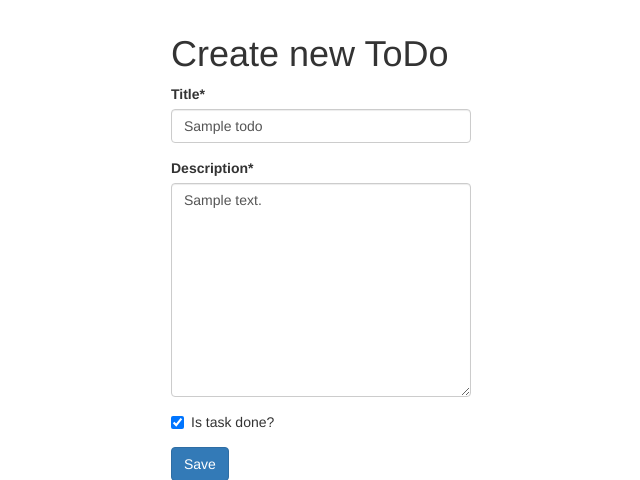
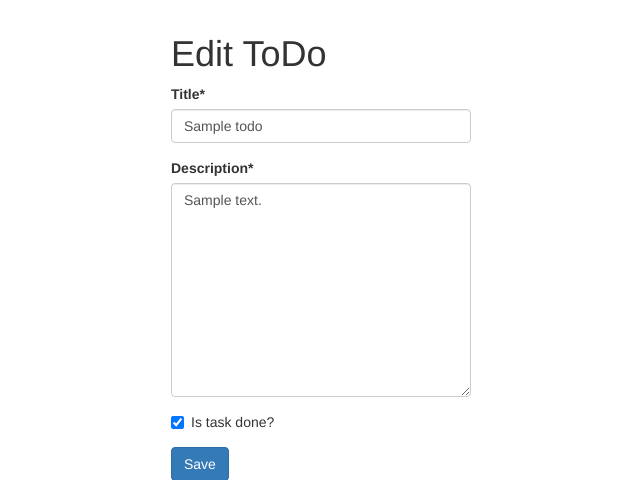
Before and after one commit to theghost7771/todolist, a Django app: page /todo/1/edit in a window 1280 px wide. Shown: the part 51-531 px from the top of the page, without its empty margins (319-959 px from the left). Run offline with Django 3.2, Linux system fonts and the light colour scheme; a user stored in the database is signed in; tables that the repository leaves empty hold one stand-in row (values such as "Sample post"); some libraries are stand-ins or nearby versions.

Commit message:
form html improvments, remove detailed view, and get_absolute_url

```diff
--- /dev/null
+++ b/todolist/templates/todo/edit.html
@@ -0,0 +1,12 @@
+{% extends "registration/base.html" %}
+{% load i18n crispy_forms_tags %}
+
+{% block title %}{% trans "Edit Todo" %} {{ todo }}{% endblock %}
+
+{% block inner %}
+
+<h1>{% trans "Edit ToDo" %}</h1>
+
+{% include "utils/base_form.html" %}
+
+{% endblock %}
--- a/todolist/templates/todo/list.html
+++ b/todolist/templates/todo/list.html
@@ -17,8 +17,8 @@
             {% for todo in todo_items %}
               <span class="list-group-item{% if todo.is_done %} disabled{% endif %}">
                 <small class='pull-right'>{% trans "Created by" %} {{ todo.owner }} {% trans "on" %} {{ todo.created|date }}</small>
-                <h4 class="list-group-item-heading"><a href="{{ todo.get_absolute_url  }}">{{ todo }}</a></h4>
-                <span class="list-group-item-text description">{{ todo.description|truncatewords:100 }}</span>
+                <h4 class="list-group-item-heading">{{ todo }}</h4>
+                <span class="list-group-item-text description">{{ todo.description }}</span>
                 <hr />
                 {% if todo.is_done %}
                     <p>{% trans "Done by:" %} {{ todo.done_by|default:todo.owner }}</p>
--- a/todolist/templates/todo/todo_form.html
+++ b/todolist/templates/utils/base_form.html
@@ -1,13 +1,4 @@
-{% extends "registration/base.html" %}
 {% load i18n crispy_forms_tags %}
-
-{% block title %}{% trans "Create new ToDo" %}{% endblock %}
-
-{% block inner %}
-
-<h1>{% trans "Create new ToDo" %}</h1>
-
-
 <form method="POST" action="">
   {% csrf_token %}
   {{ form|crispy }}
@@ -19,5 +10,3 @@
       {% endif %}
   </button>
 </form>
-
-{% endblock %}
--- a/todolist/todo/models.py
+++ b/todolist/todo/models.py
@@ -24,11 +24,9 @@ class Todo(models.Model):
     def __str__(self):
         return self.title
 
-    def get_absolute_url(self):
-        return reverse('todo:detail', args=[self.id])
-
     def mark_done(self, user):
-        """Mark task as done, record who did it, and save row"""
+        """Mark task as done, record who did it, and save row.
+           Return True if task was marked as done in this call, else return None"""
         if not self.is_done:
             self.is_done = True
             self.done_by = user
--- a/todolist/todo/urls.py
+++ b/todolist/todo/urls.py
@@ -5,11 +5,6 @@ from . import views
 
 urlpatterns = [
     url(r'^$', views.TodoListView.as_view(), name='home'),
-    url(
-        regex=r'^todo/(?P<pk>\d+)/$',
-        view=views.TodoDetailView.as_view(),
-        name='detail'
-    ),
     url(
         regex=r'^add/$',
         view=views.TodoCreateView.as_view(),
--- a/todolist/todo/views.py
+++ b/todolist/todo/views.py
@@ -22,6 +22,7 @@ class TodoActionMixin(object):
 
     def get_object(self, queryset=None):
         obj = super(TodoActionMixin, self).get_object()
+        # deny editing and deleting, for not owned tasks
         if obj.owner.id != self.request.user.id:
             raise PermissionDenied
         return obj
@@ -32,19 +33,16 @@ class TodoActionMixin(object):
         return super(TodoActionMixin, self).form_valid(form)
 
 
-class TodoDetailView(LoginRequiredMixin, DetailView):
-    model = Todo
-    template_name = 'todo/detailed.html'
-
-
 class TodoCreateView(LoginRequiredMixin, TodoActionMixin, CreateView):
     fields = ['title', 'description']
     success_msg = _('Task created')
+    template_name = 'todo/create.html'
 
 
 class TodoUpdateView(LoginRequiredMixin, TodoActionMixin, UpdateView):
     fields = ['title', 'description', 'is_done']
     success_msg = _('Task updated')
+    template_name = 'todo/edit.html'
 
 
 class TodoDeleteView(LoginRequiredMixin, TodoActionMixin, DeleteView):
```
Also changed, not shown: todolist/templates/todo/create.html (added, +12 -0 lines), todolist/templates/todo/detailed.html (deleted, +0 -10 lines).
